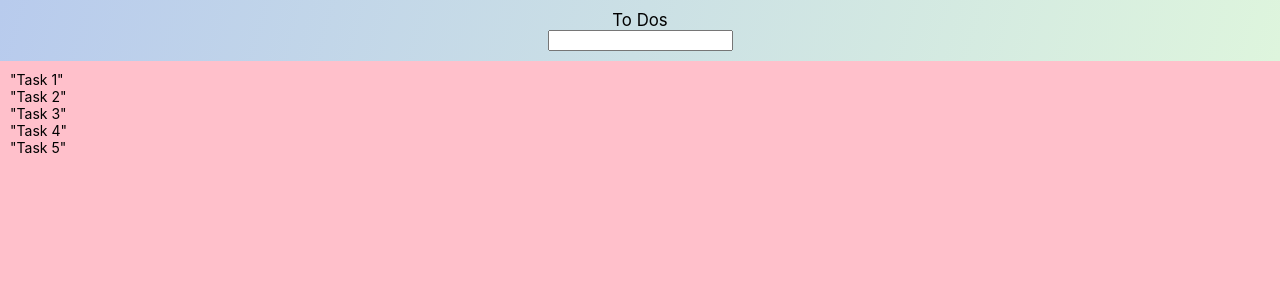
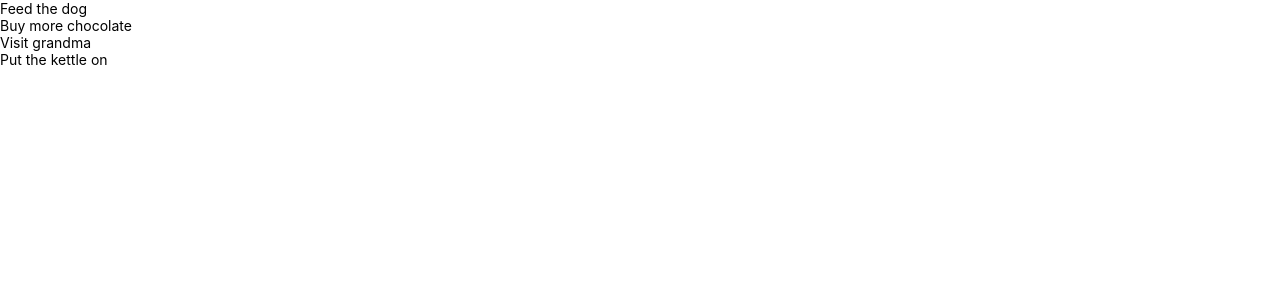
Before and after one commit to EmilyCook321/todos, a React (Create React App) app: page / in a window 1280 px wide. Shown: the top 300 px of the page. Built offline with nearby package versions, Linux system fonts and the light colour scheme; data requests are answered from the project's data file.

Commit message:
Fetch api

```diff
--- /dev/null
+++ b/db.json
@@ -0,0 +1,40 @@
+{
+  "todos": [
+    {
+      "task": "Feed the dog",
+      "id": "1"
+    },
+    {
+      "task": "Buy more chocolate",
+      "id": "2"
+    },
+    {
+      "task": "Visit grandma",
+      "id": "3"
+    },
+    {
+      "task": "Put the kettle on",
+      "id": "4"
+    },
+    {
+      "task": "",
+      "id": "5"
+    },
+    {
+      "task": "",
+      "id": "6"
+    },
+    {
+      "task": "",
+      "id": "7"
+    },
+    {
+      "task": "",
+      "id": "8"
+    },
+    {
+      "task": "",
+      "id": "9"
+    }
+  ]
+}
--- a/package.json
+++ b/package.json
@@ -11,7 +11,7 @@
     "react-scripts": "3.4.3"
   },
   "scripts": {
-    "api": "json-server --watch db.json --port 6000",
+    "api": "json-server --watch db.json --port 3333",
     "start": "react-scripts start",
     "build": "react-scripts build",
     "test": "react-scripts test",
--- a/src/App.js
+++ b/src/App.js
@@ -1,23 +1,23 @@
-import React from "react";
+import React, { useState, useEffect } from "react";
 import "./App.css";
-import List from "./components/List";
-import ListItem from "./components/ListItem";
+import { getTodos } from "./api/getTodos";
 
 function TodoList() {
+  const [todos, setTodos] = useState(null);
+
+  useEffect(() => {
+    const doFetch = async () => {
+      const toDos = await getTodos();
+      setTodos(toDos);
+    };
+    doFetch();
+  }, []);
+
   return (
-    <div className="app">
-      <header>
-        To Dos <input />
-      </header>
-      <main>
-        <List>
-          <ListItem>"Task 1"</ListItem>
-          <ListItem>"Task 2"</ListItem>
-          <ListItem>"Task 3"</ListItem>
-          <ListItem>"Task 4"</ListItem>
-          <ListItem>"Task 5"</ListItem>
-        </List>
-      </main>
+    <div className="App">
+      {todos?.map((todo) => (
+        <div key={todo.id}>{todo.task}</div>
+      ))}
     </div>
   );
 }
--- /dev/null
+++ b/src/api/getTodos.js
@@ -0,0 +1,9 @@
+export const getTodos = async () => {
+  const response = await fetch("http://localhost:3333/todos");
+  if (!response.ok) {
+    throw response;
+  }
+
+  const result = await response.json();
+  return result;
+};
--- a/src/components/ListItem.css
+++ b/src/components/ListItem.css
@@ -2,6 +2,3 @@
   display: flex;
   padding: 10px;
 }
-
-.listItem > * {
-}
```
Also changed, not shown: src/api/Todo.js (deleted, +0 -8 lines), src/db.json (deleted, +0 -40 lines).
